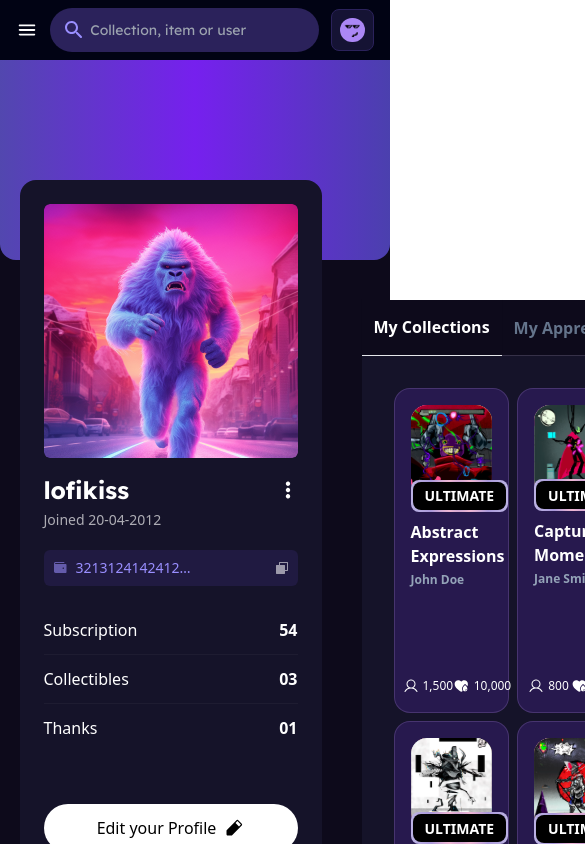
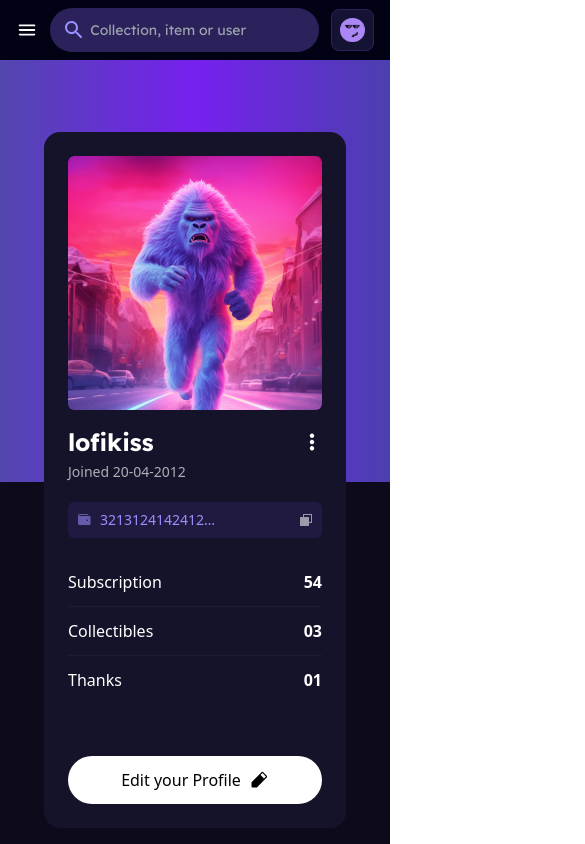
Before and after one commit to TanmayNewatia/creatow-frontend, a React (Vite) app: page /profile in a window 390 px wide. Shown: the top 844 px of the page, 585 px wide, since content can reach past the window. Built offline with nearby package versions, Linux system fonts and the light colour scheme.

Commit message:
- Minor responsive layout fixes

```diff
--- a/pages/Profile.jsx
+++ b/pages/Profile.jsx
@@ -20,12 +20,12 @@ function Profile() {
       <Navbar />
 
       {/* Top purple banner */}
-      <section className="w-full max-w-[1400px] h-[200px] bg-gradient-to-r from-[#5247af] to-[#4b40ae] via-[#7620ee] rounded-b-2xl mx-auto"></section>
+      <section className="w-full max-w-[1400px] h-[50vh] lg:h-[200px] bg-gradient-to-r from-[#5247af] to-[#4b40ae] via-[#7620ee] lg:rounded-b-2xl mx-auto"></section>
 
       {/* Content */}
-      <section className="w-[90%] max-w-[1300px] flex gap-10 mx-auto">
+      <section className="w-full max-w-[1300px] flex flex-col lg:flex-row justify-center items-center lg:items-start gap-10 mx-auto">
         {/* Profile card */}
-        <div className="w-fit h-fit bg-[#151329] text-white p-6 space-y-5 rounded-2xl mt-[-80px]">
+        <div className="w-fit h-fit bg-[#151329] text-white p-6 space-y-5 rounded-2xl mt-[-350px] lg:mt-[-80px]">
           {/* Profile image */}
           <img
             src={profilePfp}
@@ -91,12 +91,12 @@ function Profile() {
             defaultValue="for you"
             className="w-full flex flex-col justify-center items-start"
           >
-            <TabsList className="bg-[#0d0a1b]">
+            <TabsList className="bg-[#0d0a1b] flex justify-center items-center lg:justify-start">
               <TabsTrigger value="for you">My Collections</TabsTrigger>
               <TabsTrigger value="subscribed">My Appreciations</TabsTrigger>
             </TabsList>
             <TabsContent value="for you">
-              <div className="w-fit max-w-[1260px] grid grid-cols-2 md:grid-cols-3 lg:grid-cols-4 gap-2 lg:gap-5 place-items-center px-8 pt-4 pb-8 mx-auto">
+              <div className="w-fit max-w-[1260px] grid grid-cols-2 md:grid-cols-3 lg:grid-cols-4 gap-2 lg:gap-5 place-items-center px-4 lg:px-8 lg:pt-4 pb-8 mx-auto">
                 {cardItems.map((item) => {
                   return (
                     <Card
@@ -113,7 +113,7 @@ function Profile() {
               </div>
             </TabsContent>
             <TabsContent value="subscribed">
-              <div className="w-fit max-w-[1260px] grid grid-cols-2 md:grid-cols-3 lg:grid-cols-4 gap-2 lg:gap-5 place-items-center px-8 pt-4 pb-8 mx-auto">
+              <div className="w-fit max-w-[1260px] grid grid-cols-2 md:grid-cols-3 lg:grid-cols-4 gap-2 lg:gap-5 place-items-center px-4 lg:px-8 lg:pt-4 pb-8 mx-auto">
                 {cardItems.map((item, index) => {
                   if (index <= 3) {
                     return (
--- a/src/components/card/card.jsx
+++ b/src/components/card/card.jsx
@@ -55,7 +55,7 @@ const Card = (props) => {
           {/* Creation date & collector count */}
           <div className="text-white flex justify-between gap-4">
             <div className="flex gap-4">
-              <div className="hidden md:flex w-fit justify-center items-center gap-1">
+              <div className="hidden lg:flex w-fit justify-center items-center gap-1">
                 <img src={calendarVector} alt="" />
                 <p className="text-[12px] leading-[10px] text-nowrap">
                   {props.publishedDate}
```
